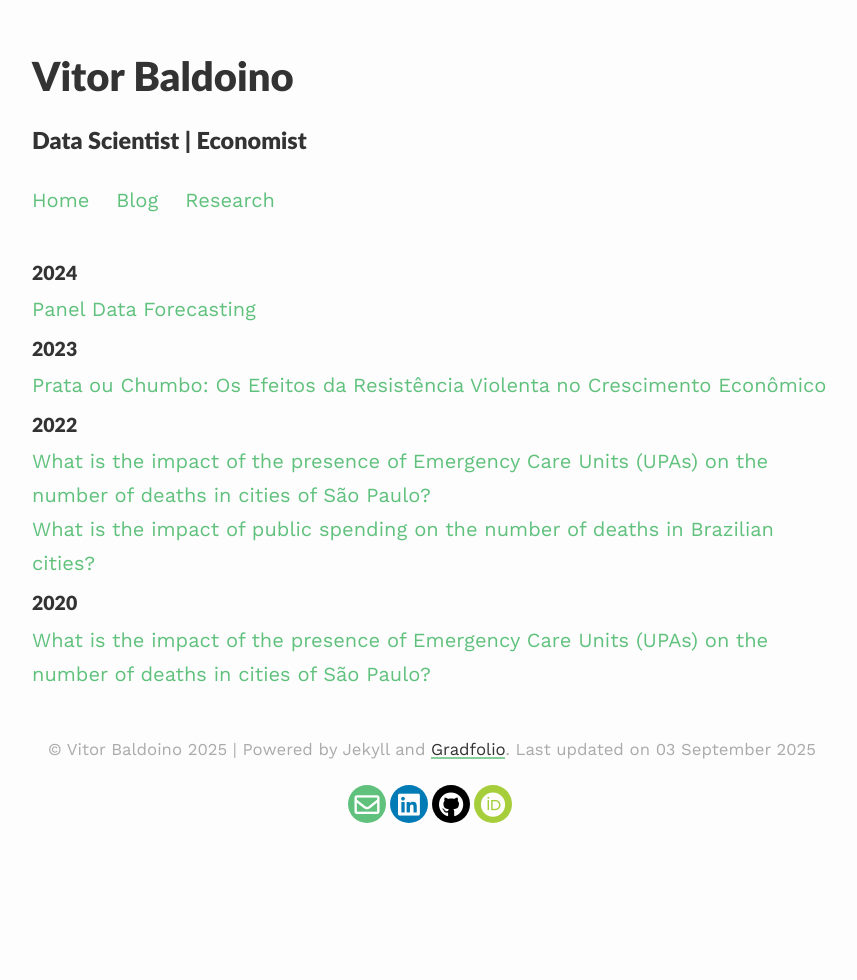
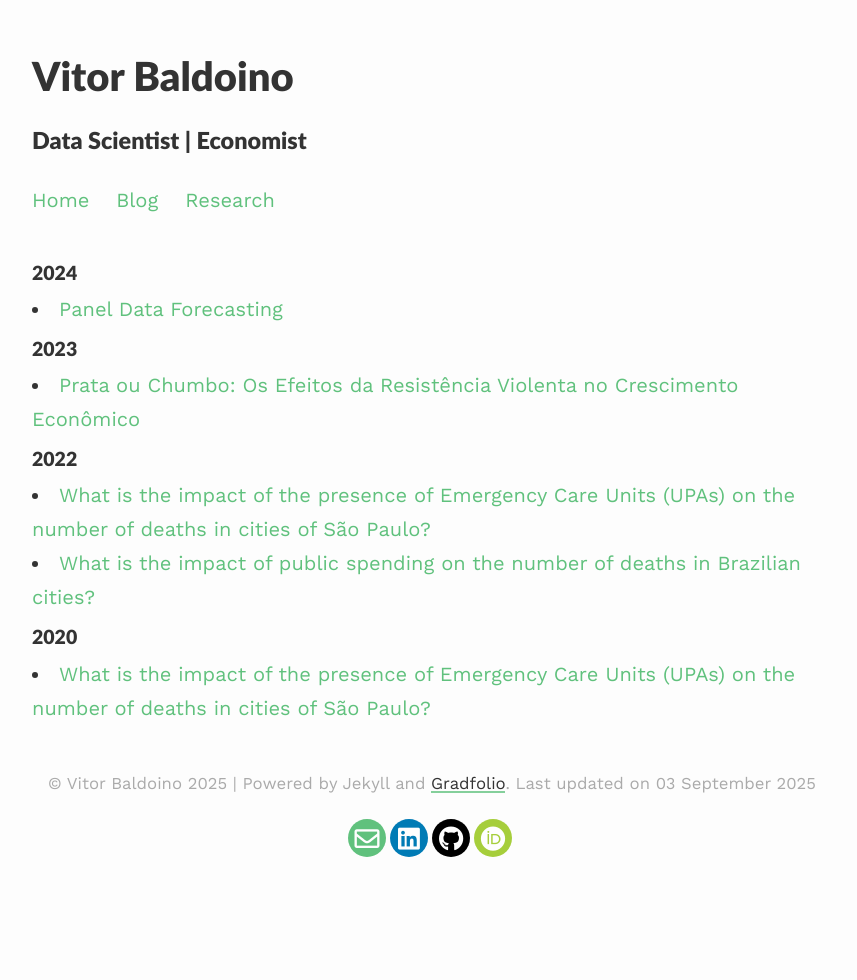
Before and after one commit to baldoinov/baldoinov.github.io, a Jekyll site: the page built from _pages/blog.md, in a window 1280 px wide. Shown: the whole page, without its empty margins (208-1065 px from the left). Built offline with Jekyll 4.4.1, drawn with Linux system fonts in a browser that asks for light colours; nearby versions of some CDN libraries.

```diff
--- a/_layouts/blog.html
+++ b/_layouts/blog.html
@@ -13,6 +13,6 @@ layout: default
 	<h3><small>{{ post.date | date: '%Y' }}</small></h3>
 	{% endif %}
 	{% endunless %}
-	<a href="{{ post.url | prepend: site.baseurl }}">{{ post.title }}</a><br>
+	<li><a href="{{ post.url | prepend: site.baseurl }}">{{ post.title }}</a></li>
 	{% endfor %}
 </div>
```
